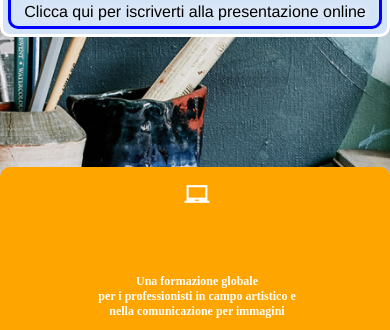
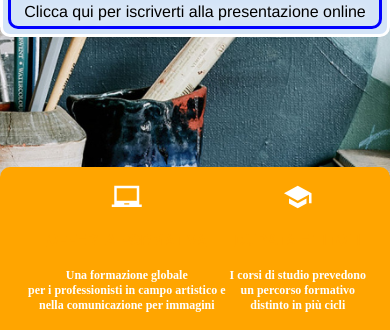
Before and after one commit to Noemi-Bovio/Sito-Esame-ACME, a plain HTML site: page index.html in a window 390 px wide. Shown: the part 445-775 px from the top of the page. Drawn offline with Linux system fonts and the light colour scheme.

Commit message:
Update stile.css

```diff
--- a/stile.css
+++ b/stile.css
@@ -190,6 +190,7 @@ h1{
 }
 h3{
   color: white;
+  font-size:35px;
   text-align: center;
   font-family:Helvetica;
 }
@@ -204,10 +205,11 @@ h5{
   color: black;
 }
 .tasto i{
-    font-size:40px;
+    font-size:55px;
   }
 .tasto h3{
-    font-size: 36px;
+    font-size:20px;
+    color: white;
   }
 @media screen and (max-width: 690px) {
   #box1{
@@ -236,10 +238,10 @@ h5{
   color: black;
   }
 .tasto i{
-    font-size:25px;
+    font-size:30px;
   }
 .tasto h3{
-    font-size:20px;
+    font-size:15px;
   }
 a:link{
   color:white;
```
